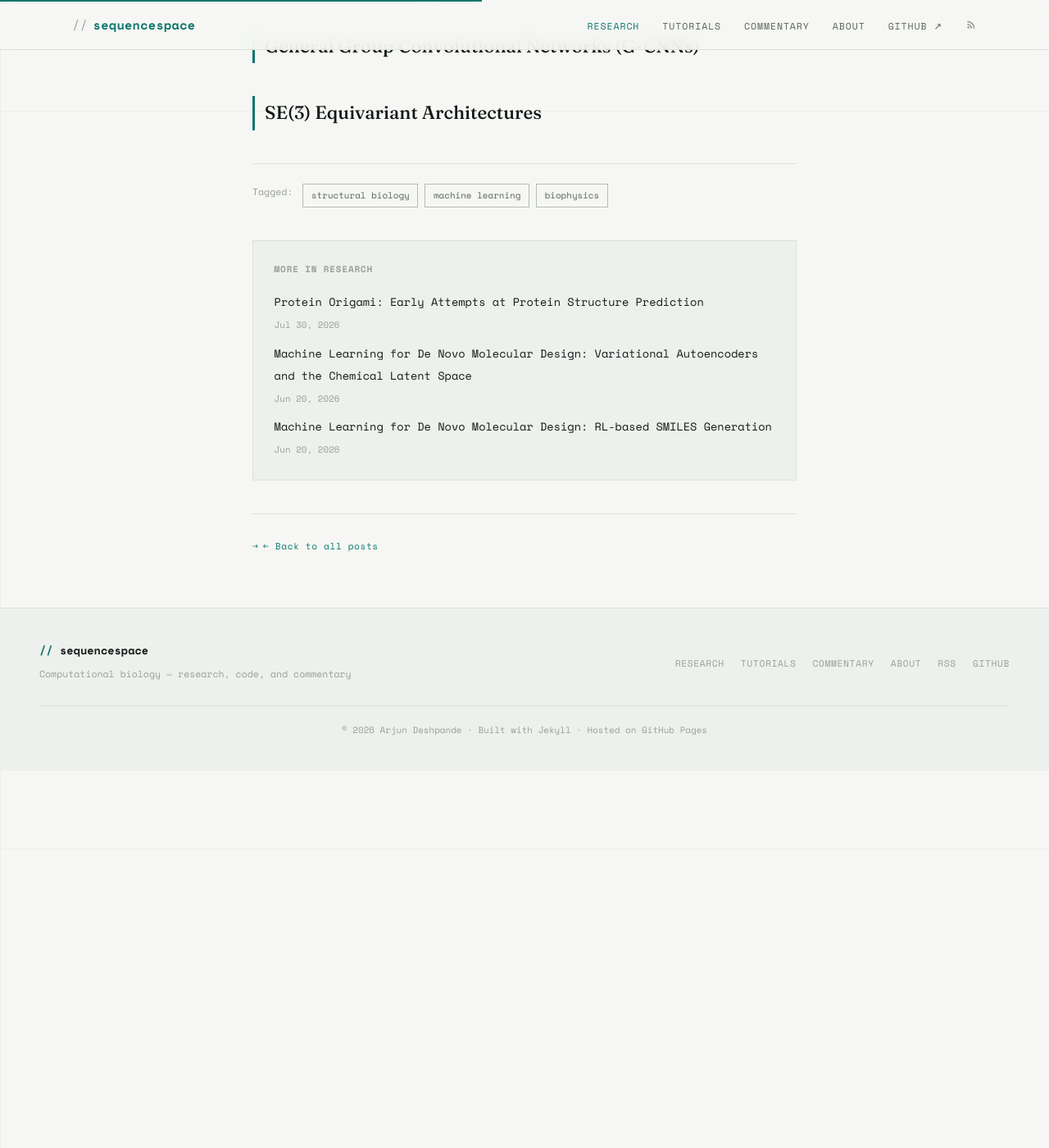
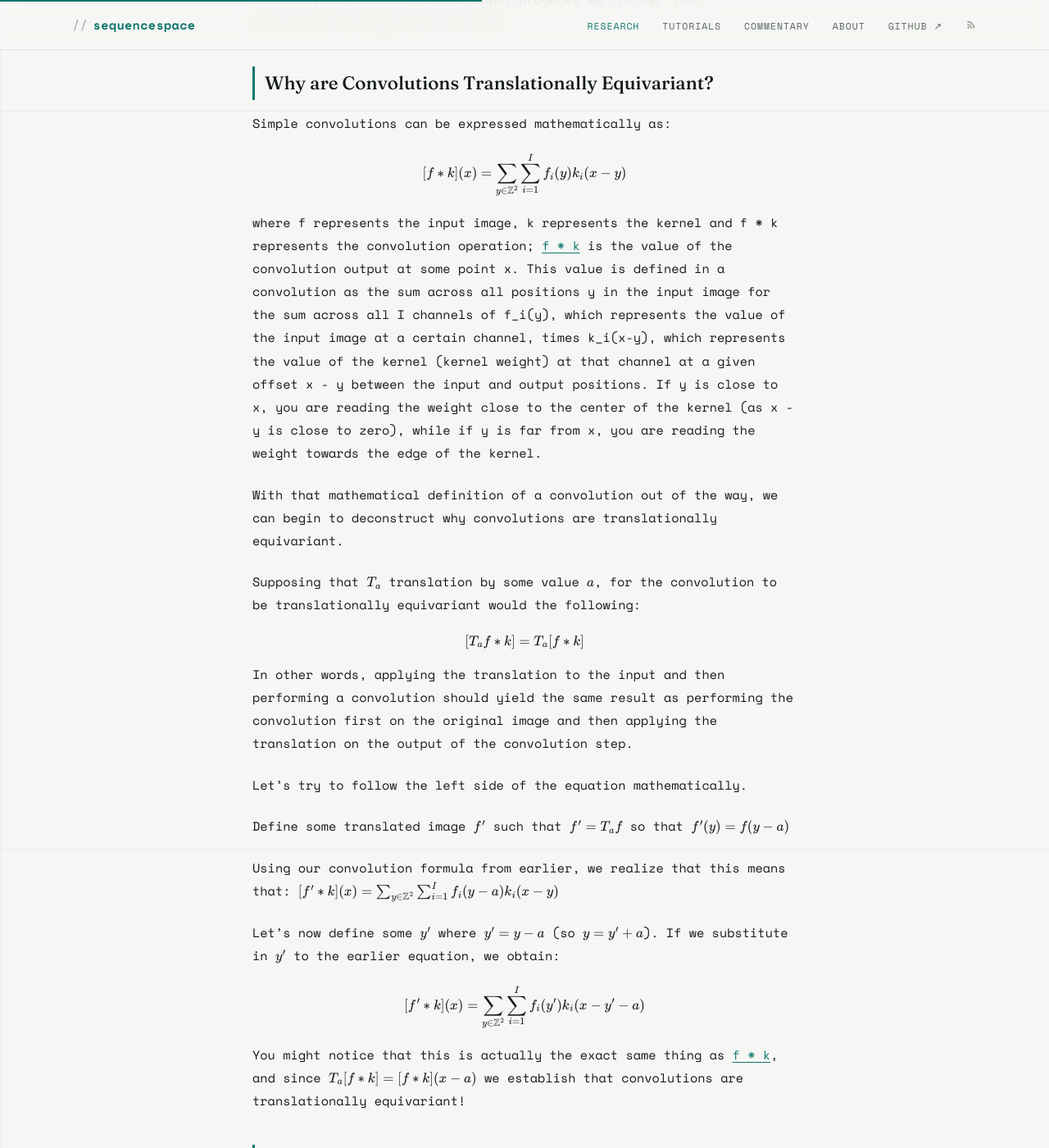
Before and after one commit to arjundeshx/sequencespace, a Jekyll site: the page built from _posts/2026-08-09-equivariant-networks.md, in a window 1280 px wide and 1400 px high, scrolled down 764 px. Shown: the whole window at 82% size. Built offline with Jekyll 4.4.1, drawn with Linux system fonts in a browser that asks for light colours; before the commit the page ends 1704 px from its top, so only the background shows below that; some of the changed text lies outside the part shown.

Commit message:
Update 2026-08-09-equivariant-networks.md

```diff
--- a/_posts/2026-08-09-equivariant-networks.md
+++ b/_posts/2026-08-09-equivariant-networks.md
@@ -11,14 +11,40 @@ math: true
 
 ## What is Equivariance?
 
+Equivariance is when the output of a step or architecture changes by some operation by an equivalent amount when the input is altered by that same operation by an amount. For example, convolutions are translationally equivariant, because if an image is shifted over by some amount, then the result of the feature map is the same, except it is shifted over by an equivalent amount.
+
+Equivariance is NOT the same thing as invariance, however, which is when a transformation to the input produces NO (rather than equivariant) change in the output.
+
 ## Why are Convolutions Translationally Equivariant?
 
 Simple convolutions can be expressed mathematically as:
 
 $$[f * k](x) = \sum_{y \in \mathbb{Z}^2} \sum_{i=1}^{I} f_i(y)k_i(x-y)$$
 
-some more text here.
+where f represents the input image, k represents the kernel and f * k represents the convolution operation; [f * k](x) is the value of the convolution output at some point x. This value is defined in a convolution as the sum across all positions y in the input image for the sum across all I channels of f_i(y), which represents the value of the input image at a certain channel, times k_i(x-y), which represents the value of the kernel (kernel weight) at that channel at a given offset x - y between the input and output positions. If y is close to x, you are reading the weight close to the center of the kernel (as x - y is close to zero), while if y is far from x, you are reading the weight towards the edge of the kernel.
+
+With that mathematical definition of a convolution out of the way, we can begin to deconstruct why convolutions are translationally equivariant.
+
+Supposing that $$T_a$$ translation by some value $$a$$, for the convolution to be translationally equivariant would the following:
+
+$$[T_af * k] = T_a[f * k]$$
+
+In other words, applying the translation to the input and then performing a convolution should yield the same result as performing the convolution first on the original image and then applying the translation on the output of the convolution step.
+
+Let's try to follow the left side of the equation mathematically.
+
+Define some translated image $$f'$$ such that $$f' = T_af$$ so that $$f'(y) = f(y - a)$$
+
+Using our convolution formula from earlier, we realize that this means that:
+$$[f' * k](x) = \sum_{y \in \mathbb{Z}^2} \sum_{i=1}^{I} f_i(y-a)k_i(x-y)$$
+
+Let's now define some $$y'$$ where $$y' = y - a$$ (so $$y = y' + a$$). If we substitute in $$y'$$ to the earlier equation, we obtain:
+
+$$[f' * k](x) = \sum_{y \in \mathbb{Z}^2} \sum_{i=1}^{I} f_i(y')k_i(x-y'-a)$$
+
+You might notice that this is actually the exact same thing as [f * k](x-a), and since $$T_a[f * k] = [f * k](x-a)$$ we establish that convolutions are translationally equivariant!
 
 ## General Group Convolutional Networks (G-CNNs)
 
+
 ## SE(3) Equivariant Architectures
```
